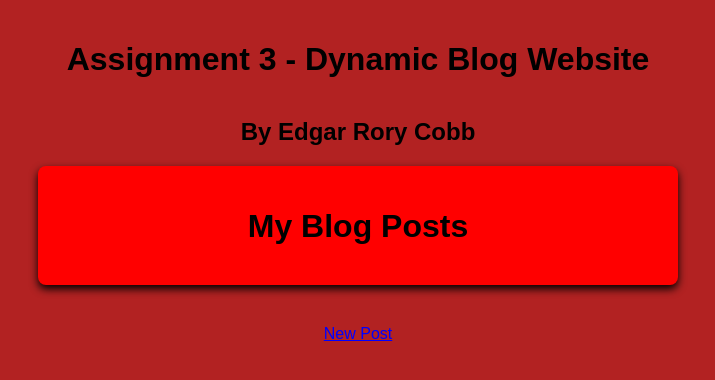
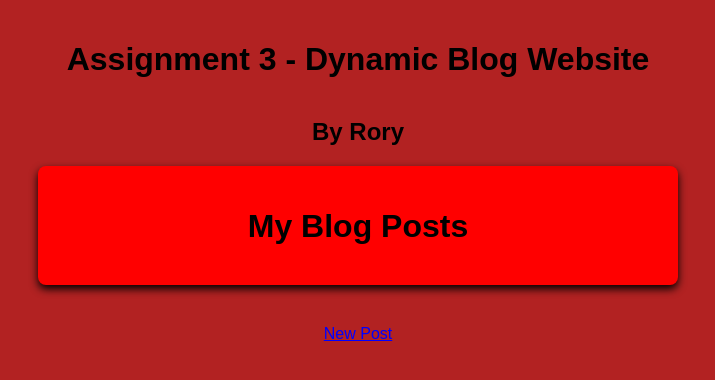
Before and after one commit to r0ry64/dynamic-blog-website, a plain HTML site: page index.html in a window 1280 px wide. Shown: the whole page, without its empty margins (282-997 px from the left). Drawn offline with Linux system fonts and the light colour scheme.

Commit message:
Update index.html

```diff
--- a/index.html
+++ b/index.html
@@ -9,7 +9,7 @@
 </head>
 <body>
     <h1>Assignment 3 - Dynamic Blog Website</h1>
-    <h2>By Edgar Rory Cobb</h2>
+    <h2>By Rory</h2>
 
     <div class="container">
         <h1>My Blog Posts</h1>
```
